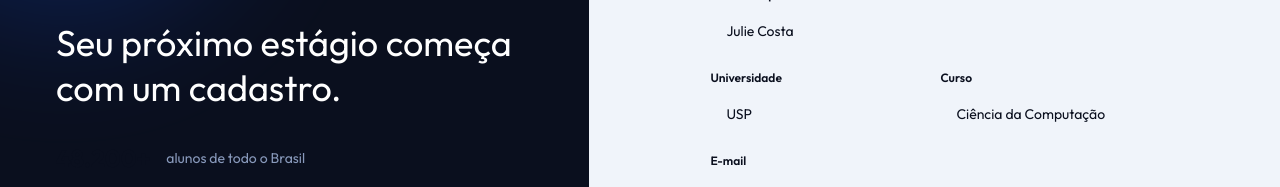
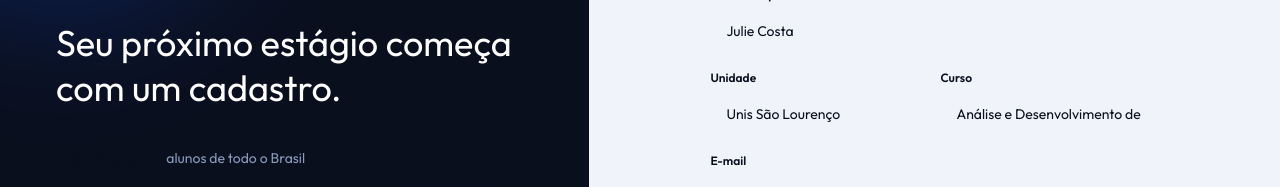
Before and after one commit to t-constantino/conecta-unis-2026, a React (Vite) app: page / in a window 1280 px wide. Both pictures are taken after a click on the button "Login Aluno". Shown: the part 229-416 px from the top of the page. Built offline with nearby package versions, Linux system fonts and the light colour scheme; the HTML template or start-up script is replaced by a standard one.

Commit message:
Update labels and placeholders in LoginPage

```diff
--- a/src/screens/LoginPage.tsx
+++ b/src/screens/LoginPage.tsx
@@ -186,7 +186,7 @@ export default function LoginPage({ onNavigate, role }: Props) {
               ? 'Entre com suas credenciais para continuar.'
               : role === 'aluno'
               ? 'Gratuito para estudantes universitários.'
-              : 'Acesso ao maior banco de talentos universitários do Brasil.'}
+              : 'Acesso ao maior banco de talentos universitários da Unis.'}
           </p>
 
           <div className="flex flex-col gap-4">
@@ -198,13 +198,13 @@ export default function LoginPage({ onNavigate, role }: Props) {
                     placeholder="Julie Costa" className="field-input" />
                 </Field>
                 <div className="grid grid-cols-2 gap-3">
-                  <Field label="Universidade">
+                  <Field label="Unidade">
                     <input value={university} onChange={(e) => setUniversity(e.target.value)}
-                      placeholder="USP" className="field-input" />
+                      placeholder="Unis São Lourenço" className="field-input" />
                   </Field>
                   <Field label="Curso">
                     <input value={course} onChange={(e) => setCourse(e.target.value)}
-                      placeholder="Ciência da Computação" className="field-input" />
+                      placeholder="Análise e Desenvolvimento de Sistemas" className="field-input" />
                   </Field>
                 </div>
               </>
```
